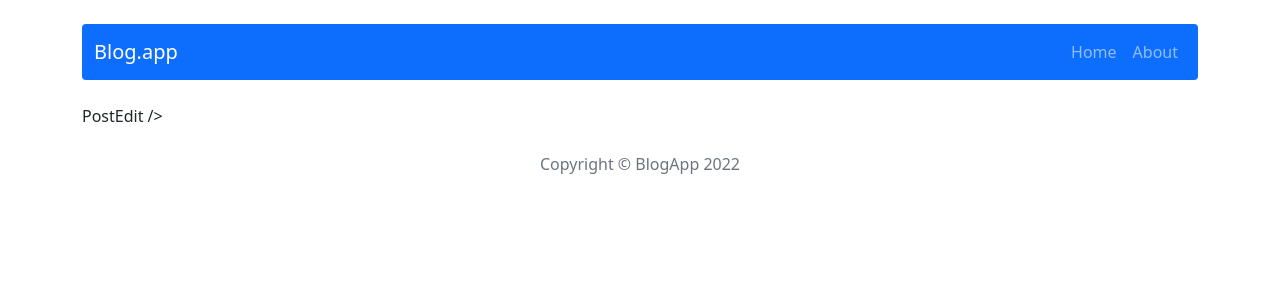
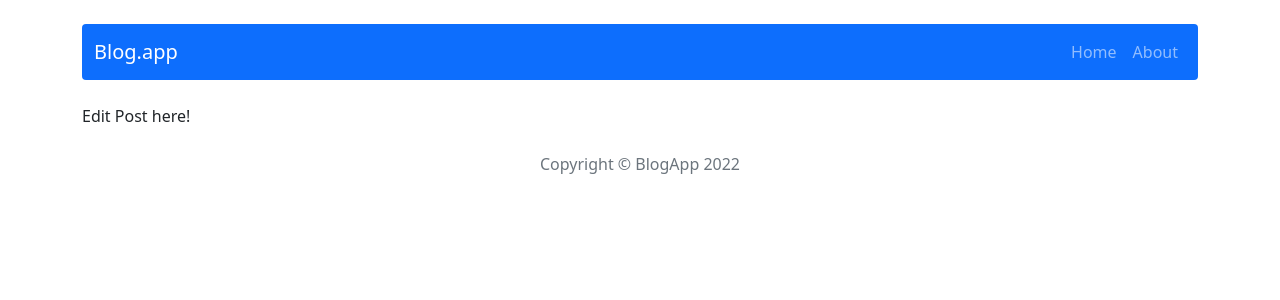
Before and after one commit to Mec0why/react-blog, a React (Create React App) app: page /post/edit/1 in a window 1280 px wide. Shown: the top 300 px of the page. Built offline with nearby package versions, Linux system fonts and the light colour scheme.

Commit message:
Add EditPost rerouting

```diff
--- a/src/App.js
+++ b/src/App.js
@@ -4,6 +4,7 @@ import Header from './components/views/Header/Header';
 import Footer from './components/views/Footer/Footer';
 import Home from './components/views/Home/Home';
 import SinglePost from './components/features/SinglePost/SinglePost';
+import EditPost from './components/features/EditPost/EditPost';
 
 function App() {
   return (
@@ -14,7 +15,7 @@ function App() {
           <Route path='/' element={<Home />} />
           <Route path='/post/:id' element={<SinglePost />} />
           <Route path='/post/add' element={'<PostAdd />'} />
-          <Route path='/post/edit/:id' element={'PostEdit />'} />
+          <Route path='/post/edit/:id' element={<EditPost />} />
           <Route path='/about' element={'<About />'} />
           <Route path='*' element={'<NotFound />'} />
         </Routes>
--- /dev/null
+++ b/src/components/features/EditPost/EditPost.js
@@ -0,0 +1,5 @@
+const EditPost = () => {
+  return <div>Edit Post here!</div>;
+};
+
+export default EditPost;
--- a/src/components/features/SinglePost/SinglePost.js
+++ b/src/components/features/SinglePost/SinglePost.js
@@ -2,7 +2,7 @@ import { Container, Row, Col, Button } from 'react-bootstrap';
 import { useParams } from 'react-router';
 import { useSelector } from 'react-redux';
 import { getPostById } from '../../../redux/postsRedux';
-import { Navigate } from 'react-router-dom';
+import { Link, Navigate } from 'react-router-dom';
 
 const SinglePost = () => {
   const { id } = useParams();
@@ -16,9 +16,11 @@ const SinglePost = () => {
           <h1 className='m-0'>{postData.title}</h1>
         </div>
         <div className='mt-3 mt-md-0 col-md-4 d-flex justify-content-end align-items-start'>
-          <Button className='m-2' variant='outline-info'>
-            Edit
-          </Button>
+          <Link to={`/post/edit/${id}`}>
+            <Button className='m-2' variant='outline-info'>
+              Edit
+            </Button>
+          </Link>
           <Button className='my-2 mw-2' variant='outline-danger'>
             Delete
           </Button>
```
Also changed, not shown: src/components/features/EditPost/EditPost.module.scss (added).
